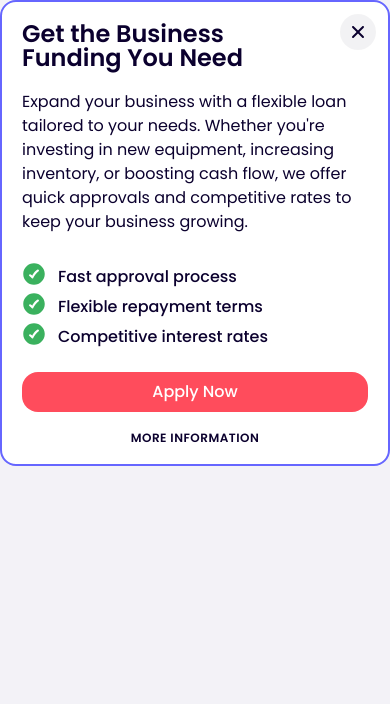
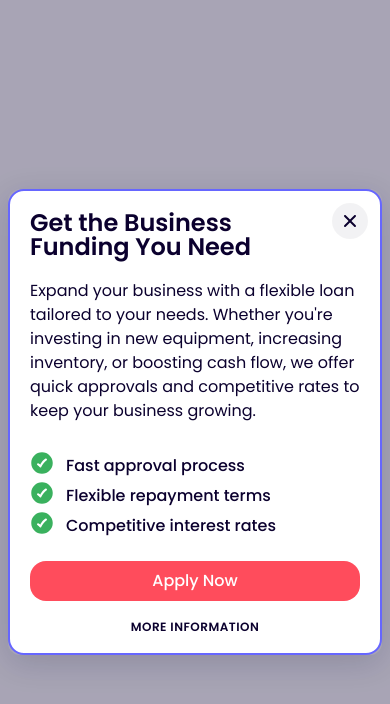
Before and after one commit to adadychanka/banner, a React (Vite) app: page / in a window 390 px wide. Shown: the top 704 px of the page. Built offline with nearby package versions, Linux system fonts and the light colour scheme; a web font is replaced by a local one.

Commit message:
wrap banner into dialog

```diff
--- a/src/App.tsx
+++ b/src/App.tsx
@@ -1,10 +1,23 @@
+import { useState } from 'react'
 import styles from './App.module.css'
-import BusinessFundingBanner from './features/BusinessFundingBanner/BusinessFundingBanner'
+import BusinessFundingBannerDialog from './features/BusinessFundingBannerDialog/BusinessFundingBannerDialog'
+import Button from './components/Button/Button'
 
 function App() {
+    const [open, setOpen] = useState(true)
+
     return (
         <main className={styles.app}>
-            <BusinessFundingBanner />
+            <BusinessFundingBannerDialog
+                open={open}
+                onClose={() => setOpen(false)}
+            />
+
+            {!open && (
+                <Button variant="secondary" onClick={() => setOpen(true)}>
+                    Open Dialog
+                </Button>
+            )}
         </main>
     )
 }
--- a/src/components/Banner/Banner.module.css
+++ b/src/components/Banner/Banner.module.css
@@ -22,6 +22,10 @@
 .bannerHeader {
     display: flex;
     align-items: center;
+    align-self: flex-start;
+}
+
+.bannerHeader:has(.bannerCloseButton) {
     /* 2.25rem - close button width, 1.25rem - close button margin */
     padding-right: calc(2.25rem + 1.25rem);
 }
--- a/src/components/Banner/Banner.tsx
+++ b/src/components/Banner/Banner.tsx
@@ -8,7 +8,7 @@ export type BannerProps = {
     title: string
     content: ReactElement
     actions: ReactElement[]
-    onClose: () => void
+    onClose?: () => void
 }
 
 function Banner(props: BannerProps) {
@@ -25,12 +25,17 @@ function Banner(props: BannerProps) {
                     {title}
                 </Typography>
 
-                <div
-                    className={styles.bannerCloseButton}
-                    data-testid="banner-close-button"
-                >
-                    <CloseButton onClick={onClose} aria-label="Close banner" />
-                </div>
+                {onClose && (
+                    <div
+                        className={styles.bannerCloseButton}
+                        data-testid="banner-close-button"
+                    >
+                        <CloseButton
+                            onClick={onClose}
+                            aria-label="Close banner"
+                        />
+                    </div>
+                )}
             </div>
 
             <div className={styles.bannerContent}>{content}</div>
--- /dev/null
+++ b/src/components/Dialog/Dialog.module.css
@@ -0,0 +1,35 @@
+.dialogBackdrop {
+    position: fixed;
+    inset: 0;
+    background: rgba(11, 0, 46, 0.32);
+    z-index: 1000;
+    display: flex;
+    align-items: center;
+    justify-content: center;
+}
+
+.dialogContent {
+    background: transparent;
+    border-radius: 1rem;
+    box-shadow: 0 8px 32px rgba(11, 0, 46, 0.16);
+    max-width: 32rem;
+    width: 100%;
+    margin: 1.5rem;
+    display: flex;
+    align-items: center;
+    justify-content: center;
+    /* Remove default outline, but keep focus for accessibility */
+    outline: none;
+}
+
+@media (max-width: 600px) {
+    .dialogContent {
+        max-width: 100%;
+        margin: 0.5rem;
+        border-radius: 0.75rem;
+    }
+}
+
+.dialogBackdropHidden {
+    display: none;
+}
--- /dev/null
+++ b/src/components/Dialog/Dialog.tsx
@@ -0,0 +1,32 @@
+import { cn } from '../../utilities/cn'
+import styles from './Dialog.module.css'
+
+function Dialog({
+    children,
+    open,
+    onClose,
+}: {
+    children: React.ReactNode
+    open: boolean
+    onClose: () => void
+}) {
+    return (
+        <div
+            className={cn(styles.dialogBackdrop, {
+                [styles.dialogBackdropHidden]: !open,
+            })}
+            data-testid="business-funding-banner-dialog"
+            onKeyDown={(e) => {
+                if (e.key === 'Escape') {
+                    e.preventDefault()
+                    e.stopPropagation()
+                    onClose()
+                }
+            }}
+        >
+            <div className={styles.dialogContent}>{children}</div>
+        </div>
+    )
+}
+
+export default Dialog
--- a/src/components/Link/Link.tsx
+++ b/src/components/Link/Link.tsx
@@ -8,7 +8,12 @@ type LinkProps = AnchorHTMLAttributes<HTMLAnchorElement> & {
 
 function Link({ href, children, className, ...props }: LinkProps) {
     return (
-        <a href={href} className={cn(styles.link, className)} {...props}>
+        <a
+            href={href}
+            className={cn(styles.link, className)}
+            target="_blank"
+            {...props}
+        >
             {children}
         </a>
     )
--- a/src/features/BusinessFundingBanner/BusinessFundingBanner.tsx
+++ b/src/features/BusinessFundingBanner/BusinessFundingBanner.tsx
@@ -6,7 +6,7 @@ import Typography from '../../components/Typography/Typography'
 import useIsMobile from '../../utilities/useIsMobile'
 import BusinessFundingBannerContent from './BusinessFundingBannerContent'
 
-function BusinessFundingBanner() {
+function BusinessFundingBanner({ onClose }: { onClose?: () => void }) {
     const isMobile = useIsMobile()
 
     const actions = useMemo(() => {
@@ -25,7 +25,7 @@ function BusinessFundingBanner() {
             title="Get the Business Funding You Need"
             content={<BusinessFundingBannerContent />}
             actions={actions}
-            onClose={() => {}}
+            onClose={onClose}
         />
     )
 }
--- /dev/null
+++ b/src/features/BusinessFundingBannerDialog/BusinessFundingBannerDialog.tsx
@@ -0,0 +1,22 @@
+import Dialog from '../../components/Dialog/Dialog'
+import BusinessFundingBanner from '../BusinessFundingBanner/BusinessFundingBanner'
+
+function BusinessFundingBannerDialog({
+    open,
+    onClose,
+    keepMounted,
+}: {
+    open: boolean
+    onClose: () => void
+    keepMounted?: boolean
+}) {
+    if (!open && !keepMounted) return null
+
+    return (
+        <Dialog open={open} onClose={onClose}>
+            <BusinessFundingBanner onClose={onClose} />
+        </Dialog>
+    )
+}
+
+export default BusinessFundingBannerDialog
```
Also changed, not shown: src/components/Banner/useBannerManager.ts (deleted, +0 -10 lines), src/features/BusinessFundingBannerDialog/BusinessFundingBannerDialog.module.css (added).
